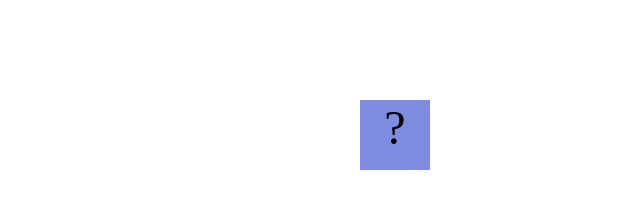
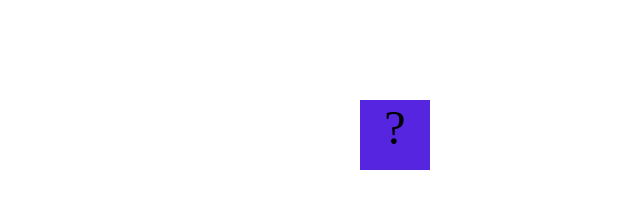
Before and after one commit to Soto631/Soto631.github.io, a plain HTML site: page projects/bouncing-box/index.html in a window 1280 px wide. Shown: the whole page, without its empty margins (640-1280 px from the left). Drawn offline with Linux system fonts and the light colour scheme.

Commit message:
add bouncing box

```diff
--- a/projects/bouncing-box/index.html
+++ b/projects/bouncing-box/index.html
@@ -8,7 +8,7 @@
        .box {
            width: 70px;
            height: 70px;
-           background-color: rgba(60, 82, 207, 0.663);
+           background-color: rgba(66, 11, 220, 0.892);
            font-size: 300%;
            text-align: center;
            user-select: none;
```
